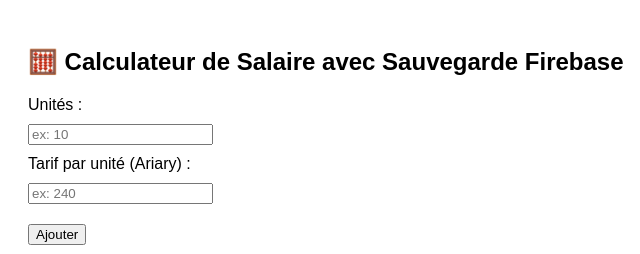
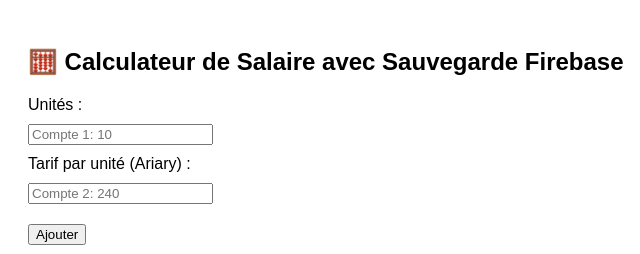
Before and after one commit to Landryantso/ciriso, a plain HTML site: page index.html in a window 1280 px wide. Shown: the top 254 px of the page, 0-640 px from the left. Drawn offline with Linux system fonts and the light colour scheme; no server answers.

Commit message:
Update index.html

```diff
--- a/index.html
+++ b/index.html
@@ -39,10 +39,10 @@
   <h2>🧮 Calculateur de Salaire avec Sauvegarde Firebase</h2>
 
   <label for="units">Unités :</label><br>
-  <input type="number" id="units" placeholder="ex: 10"><br>
+  <input type="number" id="units" placeholder="Compte 1: 10"><br>
 
   <label for="tarif">Tarif par unité (Ariary) :</label><br>
-  <input type="number" id="tarif" placeholder="ex: 240"><br>
+  <input type="number" id="tarif" placeholder="Compte 2: 240"><br>
 
   <button onclick="ajouterSalaire()">Ajouter</button>
   <p id="resultat">Salaire total : 0 Ariary</p>
```
